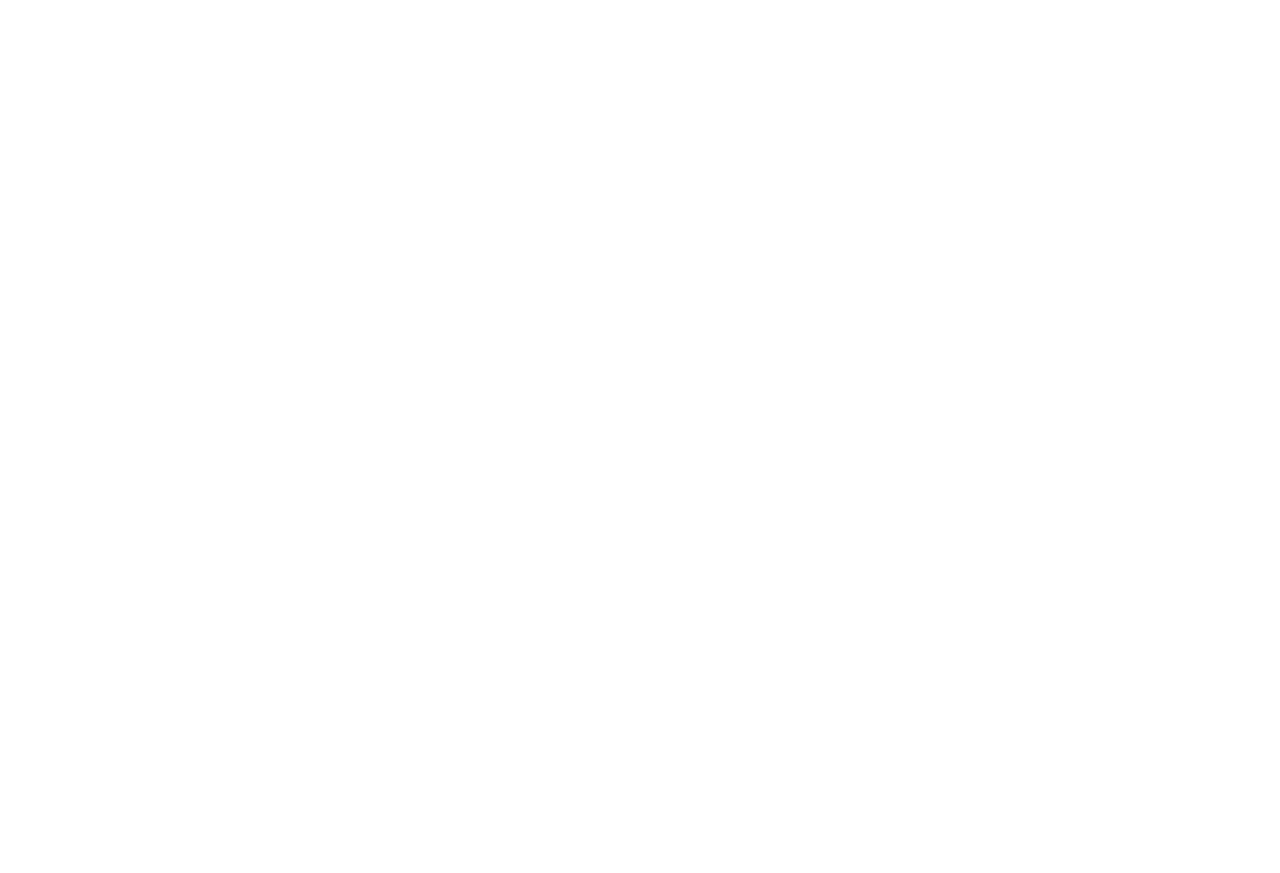
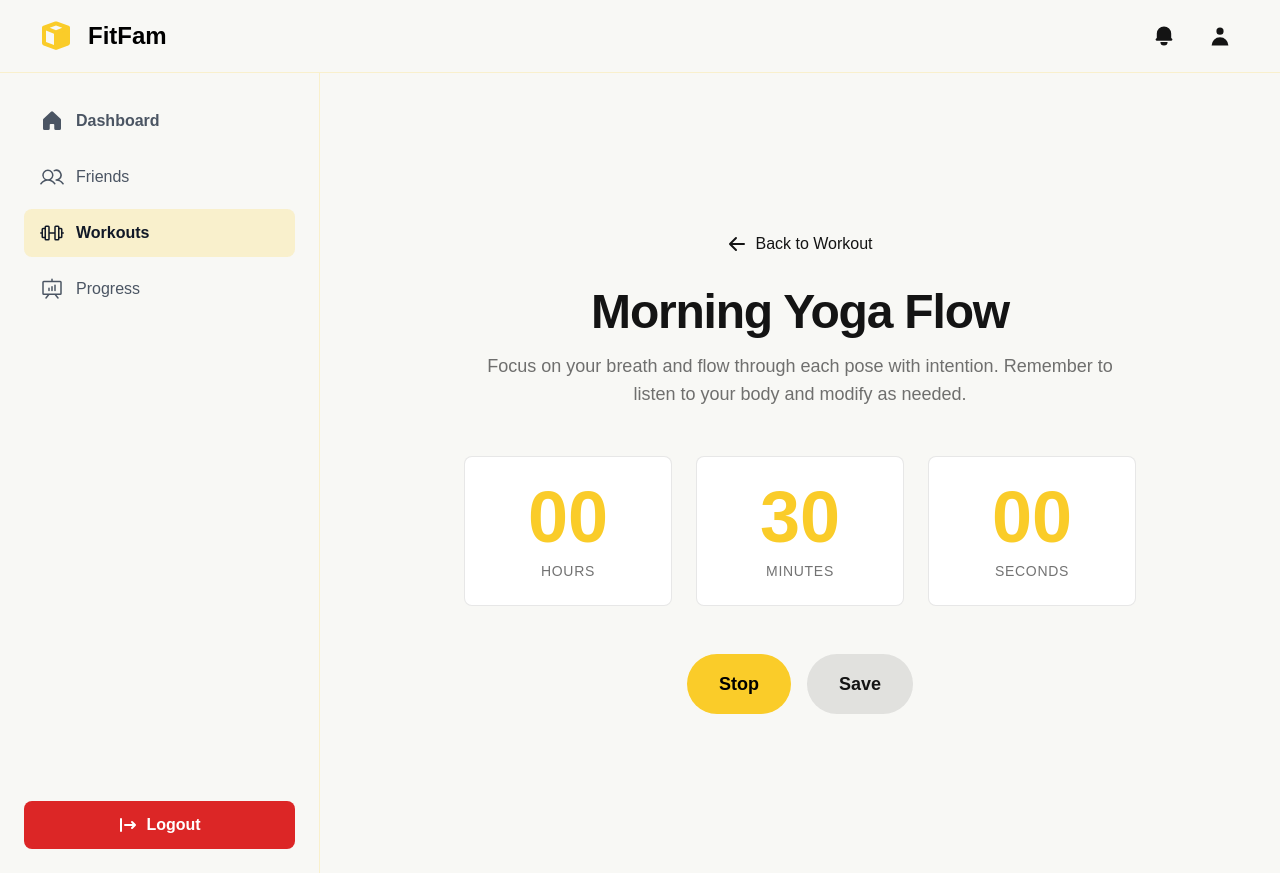
Before and after one commit to creeksonJoseph/Fit-Fam-, a React (Vite) app in the folder client/: page /workout-session in a window 1280 px wide. Before the commit this address had no page. Before the commit the page ends 800 px from the top, so only its background shows below. Built offline with nearby package versions, Linux system fonts and the light colour scheme.

Commit message:
workout session page added

```diff
--- a/client/src/App.jsx
+++ b/client/src/App.jsx
@@ -12,6 +12,7 @@
 import Notifications from './pages/Notifications'
 import AddFriends from './pages/AddFriends'
 import WorkoutDetail from './pages/WorkoutDetail'
+import WorkoutSession from './pages/WorkoutSession'
 
 function App() {
   return (
@@ -30,6 +31,7 @@
         <Route path="/notifications" element={<Notifications />} />
         <Route path="/add-friends" element={<AddFriends />} />
         <Route path="/workout-detail" element={<WorkoutDetail />} />
+        <Route path="/workout-session" element={<WorkoutSession />} />
       </Routes>
     </Router>
   )
--- a/client/src/pages/WorkoutDetail.jsx
+++ b/client/src/pages/WorkoutDetail.jsx
@@ -72,9 +72,9 @@
             </div>
 
             <div className="text-center pt-6 sm:pt-8">
-              <button className="inline-block bg-primary text-black font-bold py-3 sm:py-4 px-8 sm:px-10 rounded-lg text-base sm:text-lg hover:bg-primary/90 transition-all transform hover:scale-105 shadow-lg">
+              <Link to="/workout-session" className="inline-block bg-primary text-black font-bold py-3 sm:py-4 px-8 sm:px-10 rounded-lg text-base sm:text-lg hover:bg-primary/90 transition-all transform hover:scale-105 shadow-lg">
                 Start Workout
-              </button>
+              </Link>
             </div>
           </div>
         </main>
--- /dev/null
+++ b/client/src/pages/WorkoutSession.jsx
@@ -0,0 +1,64 @@
+import React from 'react';
+import { Link } from 'react-router-dom';
+import Sidebar from '../components/Sidebar';
+import AppHeader from '../components/AppHeader';
+
+const WorkoutSession = () => {
+  return (
+    <div className="bg-background-light dark:bg-background-dark font-display">
+      <AppHeader />
+      <div className="flex min-h-screen">
+        <Sidebar activeTab="workouts" />
+        <main className="flex-1 flex items-center justify-center p-3 sm:p-6 lg:p-8 pb-24 lg:pb-8">
+          <div className="mx-auto w-full max-w-2xl text-center">
+            <Link
+              to="/workout-detail"
+              className="inline-flex items-center gap-1 sm:gap-2 mb-6 sm:mb-8 text-sm sm:text-base text-background-dark dark:text-background-light hover:text-primary transition-colors"
+            >
+              <svg className="w-4 h-4 sm:w-5 sm:h-5" fill="currentColor" viewBox="0 0 20 20">
+                <path fillRule="evenodd" d="M9.707 16.707a1 1 0 01-1.414 0l-6-6a1 1 0 010-1.414l6-6a1 1 0 011.414 1.414L5.414 9H17a1 1 0 110 2H5.414l4.293 4.293a1 1 0 010 1.414z" clipRule="evenodd" />
+              </svg>
+              <span className="hidden sm:inline">Back to Workout</span>
+              <span className="sm:hidden">Back</span>
+            </Link>
+
+            <h1 className="text-3xl sm:text-4xl lg:text-5xl font-extrabold tracking-tight text-background-dark dark:text-background-light">
+              Morning Yoga Flow
+            </h1>
+            <p className="mt-3 sm:mt-4 text-sm sm:text-lg text-background-dark/60 dark:text-background-light/60">
+              Focus on your breath and flow through each pose with intention. Remember to listen to your body and modify as needed.
+            </p>
+
+            <div className="mt-8 sm:mt-12">
+              <div className="grid grid-cols-3 gap-3 sm:gap-6">
+                <div className="flex flex-col items-center justify-center rounded-lg bg-white dark:bg-background-dark/50 p-4 sm:p-6 border border-background-dark/10 dark:border-background-light/10">
+                  <span className="text-4xl sm:text-6xl lg:text-7xl font-black text-primary">00</span>
+                  <span className="mt-1 sm:mt-2 text-xs sm:text-sm font-medium uppercase tracking-wider text-background-dark/60 dark:text-background-light/60">Hours</span>
+                </div>
+                <div className="flex flex-col items-center justify-center rounded-lg bg-white dark:bg-background-dark/50 p-4 sm:p-6 border border-background-dark/10 dark:border-background-light/10">
+                  <span className="text-4xl sm:text-6xl lg:text-7xl font-black text-primary">30</span>
+                  <span className="mt-1 sm:mt-2 text-xs sm:text-sm font-medium uppercase tracking-wider text-background-dark/60 dark:text-background-light/60">Minutes</span>
+                </div>
+                <div className="flex flex-col items-center justify-center rounded-lg bg-white dark:bg-background-dark/50 p-4 sm:p-6 border border-background-dark/10 dark:border-background-light/10">
+                  <span className="text-4xl sm:text-6xl lg:text-7xl font-black text-primary">00</span>
+                  <span className="mt-1 sm:mt-2 text-xs sm:text-sm font-medium uppercase tracking-wider text-background-dark/60 dark:text-background-light/60">Seconds</span>
+                </div>
+              </div>
+            </div>
+
+            <div className="mt-8 sm:mt-12 flex flex-col items-center justify-center gap-3 sm:gap-4 sm:flex-row">
+              <button className="flex w-full items-center justify-center rounded-full bg-primary px-6 sm:px-8 py-3 sm:py-4 text-base sm:text-lg font-bold text-black transition-transform hover:scale-105 sm:w-auto">
+                Stop
+              </button>
+              <button className="flex w-full items-center justify-center rounded-full bg-background-dark/10 dark:bg-background-light/10 px-6 sm:px-8 py-3 sm:py-4 text-base sm:text-lg font-bold text-background-dark dark:text-background-light transition-transform hover:scale-105 sm:w-auto">
+                Save
+              </button>
+            </div>
+          </div>
+        </main>
+      </div>
+    </div>
+  );
+};
+
+export default WorkoutSession;
--- a/client/src/pages/Workouts.jsx
+++ b/client/src/pages/Workouts.jsx
@@ -111,7 +111,7 @@
                       Bodyweight
                     </span>
                     <Link to="/workout-detail" className="px-3 py-1.5 text-xs sm:text-sm font-medium bg-primary text-black rounded-lg hover:bg-primary/90 transition-colors">
-                      Try it out
+                      Grind
                     </Link>
                   </div>
                 </div>
```
